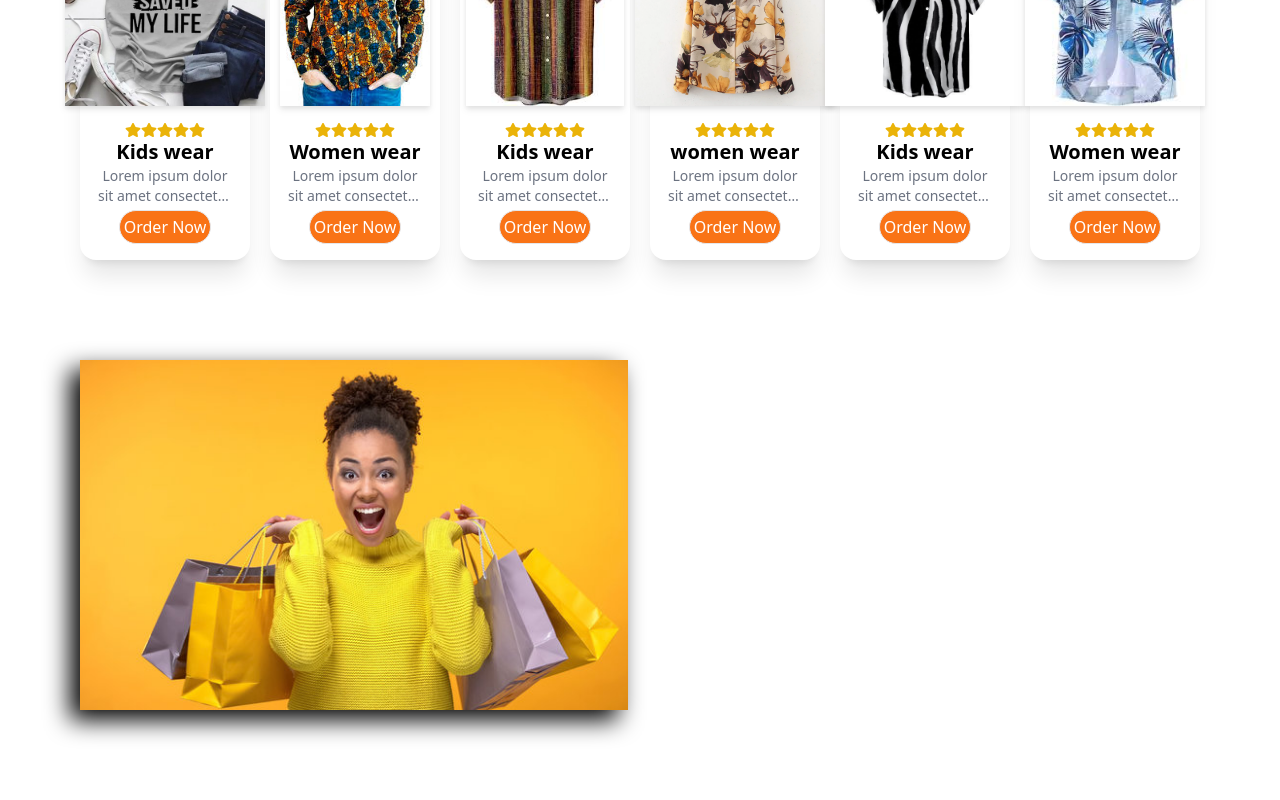
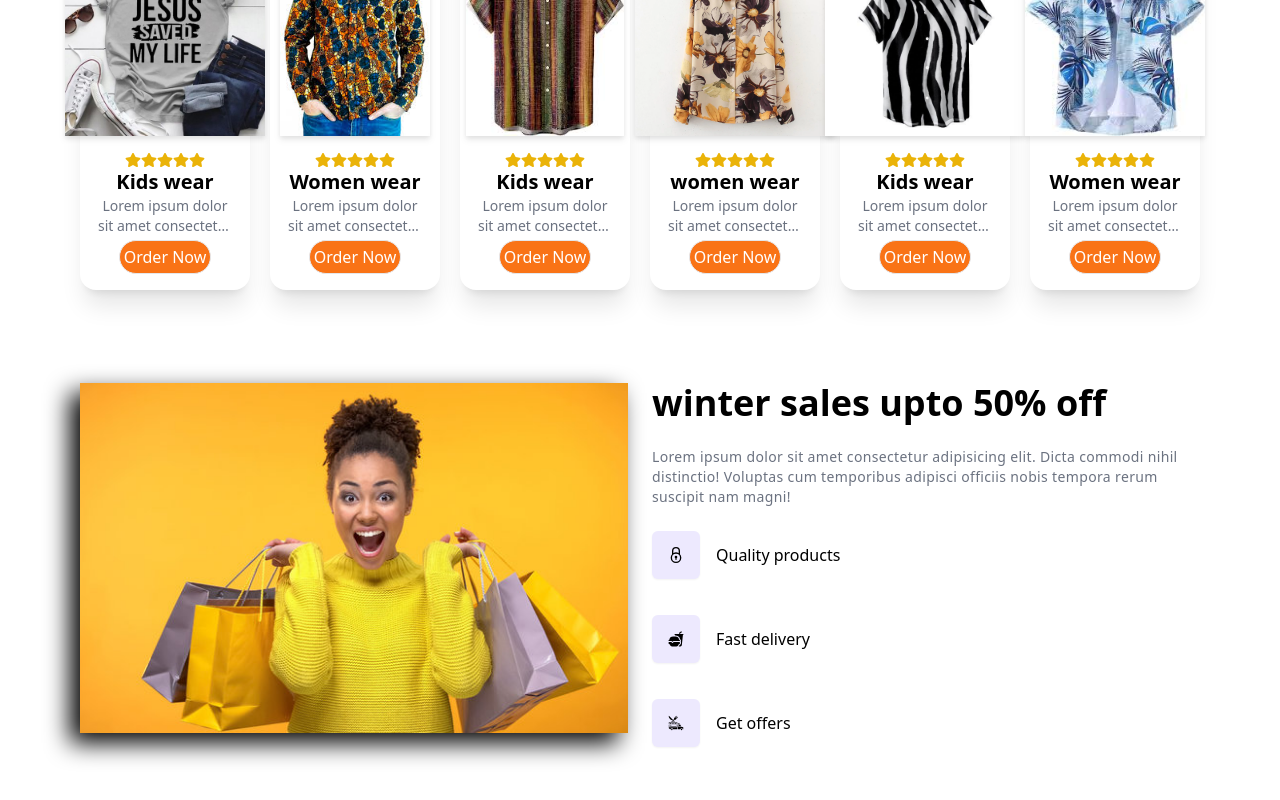
Before and after one commit to Tracy-miranja/ecommerce-website, a React (Vite) app: page / in a window 1280 px wide. Shown: the part 1566-2366 px from the top of the page. Built offline with nearby package versions, Linux system fonts and the light colour scheme.

Commit message:
Add subscribe section

```diff
--- a/src/components/Banner/Banner.jsx
+++ b/src/components/Banner/Banner.jsx
@@ -18,6 +18,33 @@ const Banner = () => {
             />
           </div>
           {/* text section */}
+          <div className="flex flex-col justify-center sm:p-0 gap-6">
+            <h1 data-aos="fade-up" className="text-3xl sm:text-4xl font-bold ">
+              winter sales upto 50% off
+            </h1>
+            <p
+              data-aos="fade-up"
+              className="text-sm text-gray-500 tracking-wide leadimg-5"
+            >
+              Lorem ipsum dolor sit amet consectetur adipisicing elit. Dicta
+              commodi nihil distinctio! Voluptas cum temporibus adipisci
+              officiis nobis tempora rerum suscipit nam magni!
+            </p>
+            <div className="flex flex-col gap-4">
+              <div data-aos="fade-up" className="flex items-center gap-4">
+                <GrSecure className="text-4xl h-12 w-12 shadow-sm rounded-md bg-violet-100 p-4 dark:bg-white-500 dark:text-violate-800" />
+                <p>Quality products</p>
+              </div>
+              <div data-aos="fade-up" className="flex items-center gap-4 mt-5">
+                <IoFastFood className="text-4xl h-12 w-12 shadow-sm rounded-md bg-violet-100 p-4 dark:bg-orange-500 " />
+                <p>Fast delivery</p>
+              </div>
+              <div data-aos="fade-up" className="flex items-center gap-4 mt-5">
+                <GiFoodTruck className="text-4xl h-12 w-12 shadow-sm rounded-md bg-violet-100 p-4 dark:bg-orange-500 " />
+                <p>Get offers</p>
+              </div>
+            </div>
+          </div>
         </div>
       </div>
     </div>
--- a/src/components/Products/Products.jsx
+++ b/src/components/Products/Products.jsx
@@ -95,7 +95,7 @@ const Products = () => {
         </div>
         {/* body section */}
         <div>
-          <div className="grid grid-cols-1 sm:grid-cols-3 md:grid-cols-4 lg:grid-cols-6 place-items-center gap-5 ">
+          <div className="grid  sm:grid-cols-2 md:grid-cols-3 lg:grid-cols-6 place-items-center gap-5 ">
             {/* card section */}
             {ProductData.map((data) => (
               <div
@@ -108,7 +108,7 @@ const Products = () => {
                   <img
                     src={data.img}
                     alt=""
-                    className="h-[220px] w-[150px] sm:w-[400px] object-cover rounded-md"
+                    className="h-[250px] w-[250px] sm:w-[400px] object-cover rounded-md"
                   />
                   <div>
                     <h3 data-aos="fade-up" className="font-semibold">
--- a/src/components/TopProducts/TopProducts.jsx
+++ b/src/components/TopProducts/TopProducts.jsx
@@ -88,7 +88,7 @@ const TopProducts = () => {
           </p>
         </div>
         {/* body section */}
-        <div className="grid lg:grid-cols-6 md:grid-cols-5 sm:grid-cols-1 gap-5 ">
+        <div className="grid lg:grid-cols-6 md:grid-cols-3 sm:grid-cols-1 gap-5 ">
           {ProductData.map((data) => (
             <div data-aos="zoom-in" key={data.id}>
               <div className="dark:bg-gray-500 group rounded-2xl hover:bg-black/80 hover:text-white duration-300 group max-w-[300px] max-h-[500px] bg-white  shadow-xl">
```
